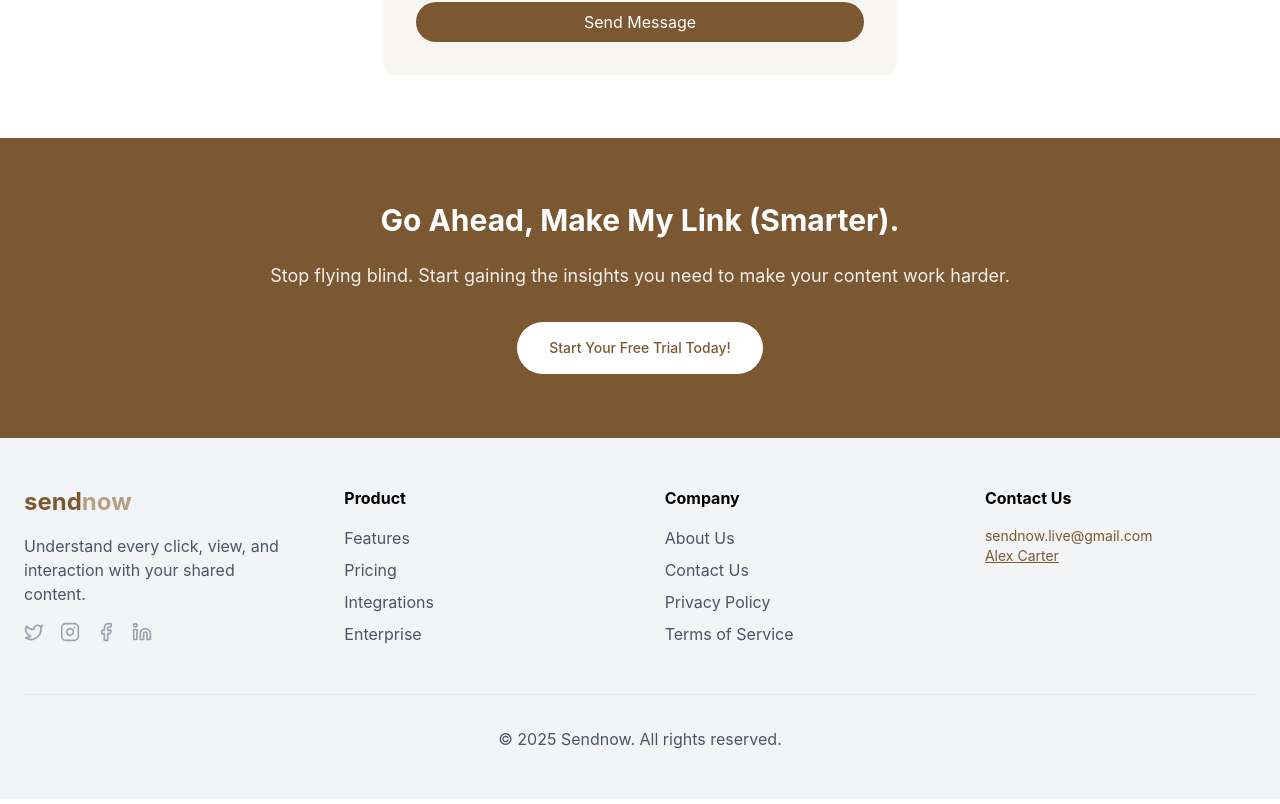
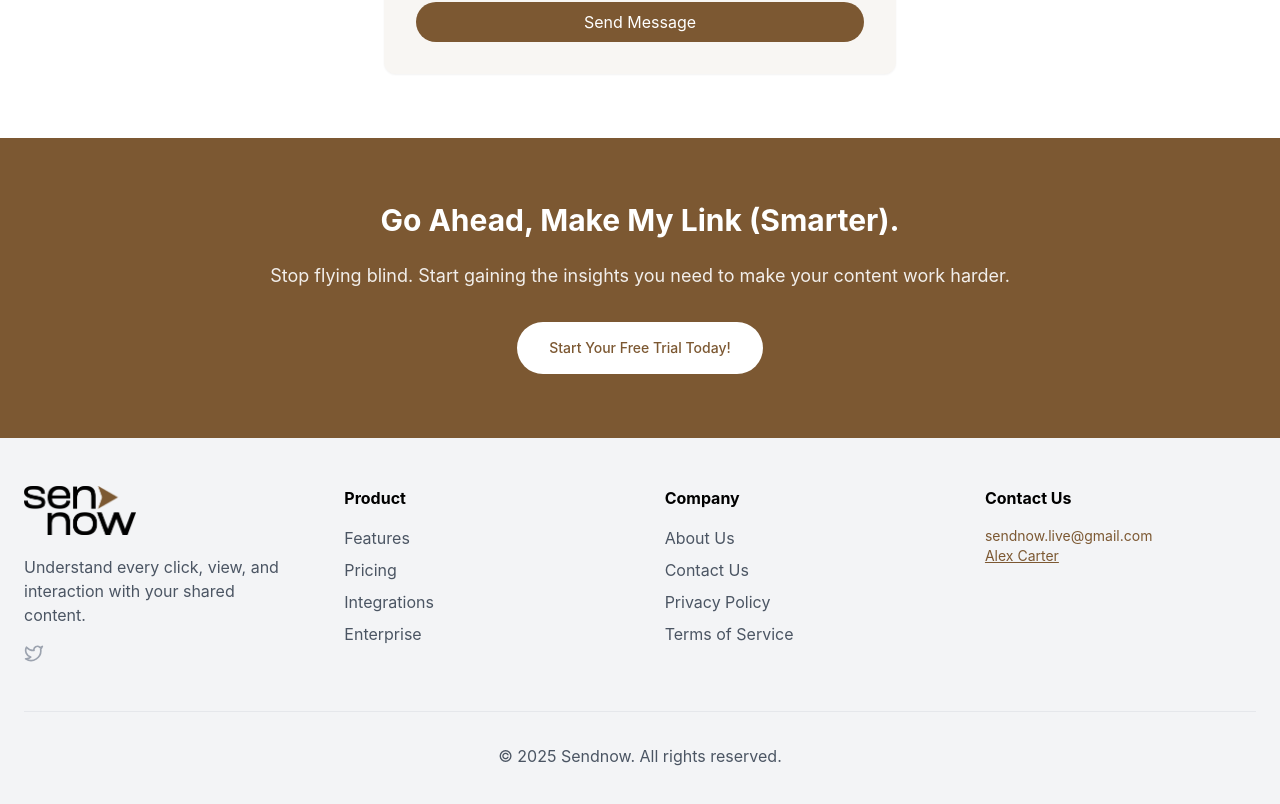
Before and after one commit to Get-analytics/Sndnow, a React (Create React App) app: page / in a window 1280 px wide. Shown: the part 7291-8095 px from the top of the page. Built offline with nearby package versions, Linux system fonts and the light colour scheme.

Commit message:
Update Footer.jsx
footer logo added

```diff
--- a/src/Component/Footer.jsx
+++ b/src/Component/Footer.jsx
@@ -6,6 +6,7 @@ import {
   FacebookIcon,
   LinkedinIcon,
 } from "lucide-react";
+import logo from "../assets/logo.png";
 
 const Footer = () => {
   const footerLinks = [
@@ -30,10 +31,7 @@ const Footer = () => {
   ];
 
   const socialLinks = [
-    { icon: <TwitterIcon className="w-5 h-5" />, href: "#" },
-    { icon: <InstagramIcon className="w-5 h-5" />, href: "#" },
-    { icon: <FacebookIcon className="w-5 h-5" />, href: "#" },
-    { icon: <LinkedinIcon className="w-5 h-5" />, href: "#" },
+    { icon: <TwitterIcon className="w-5 h-5" />, href: "https://x.com/carter_ale15512" },
   ];
 
   return (
@@ -47,9 +45,7 @@ const Footer = () => {
             animate={{ opacity: 1, y: 0 }}
             transition={{ duration: 0.6 }}
           >
-            <div className="text-[#7C5832] font-bold text-2xl mb-4">
-              send<span className="text-[#B79F85]">now</span>
-            </div>
+           <img src={logo} style={{width:"7rem", marginBottom:"20px"}}/>
             <p className="text-gray-600 mb-4">
               Understand every click, view, and interaction with your shared content.
             </p>
```
